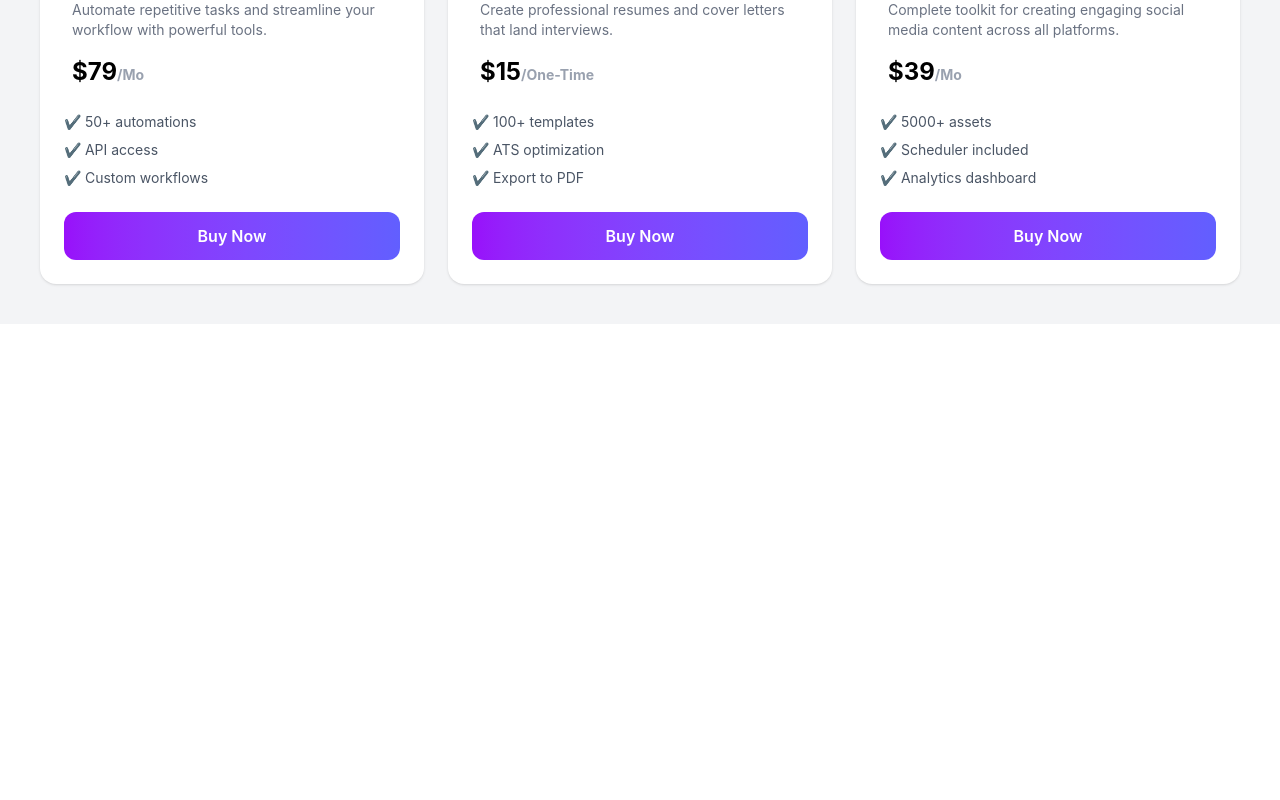
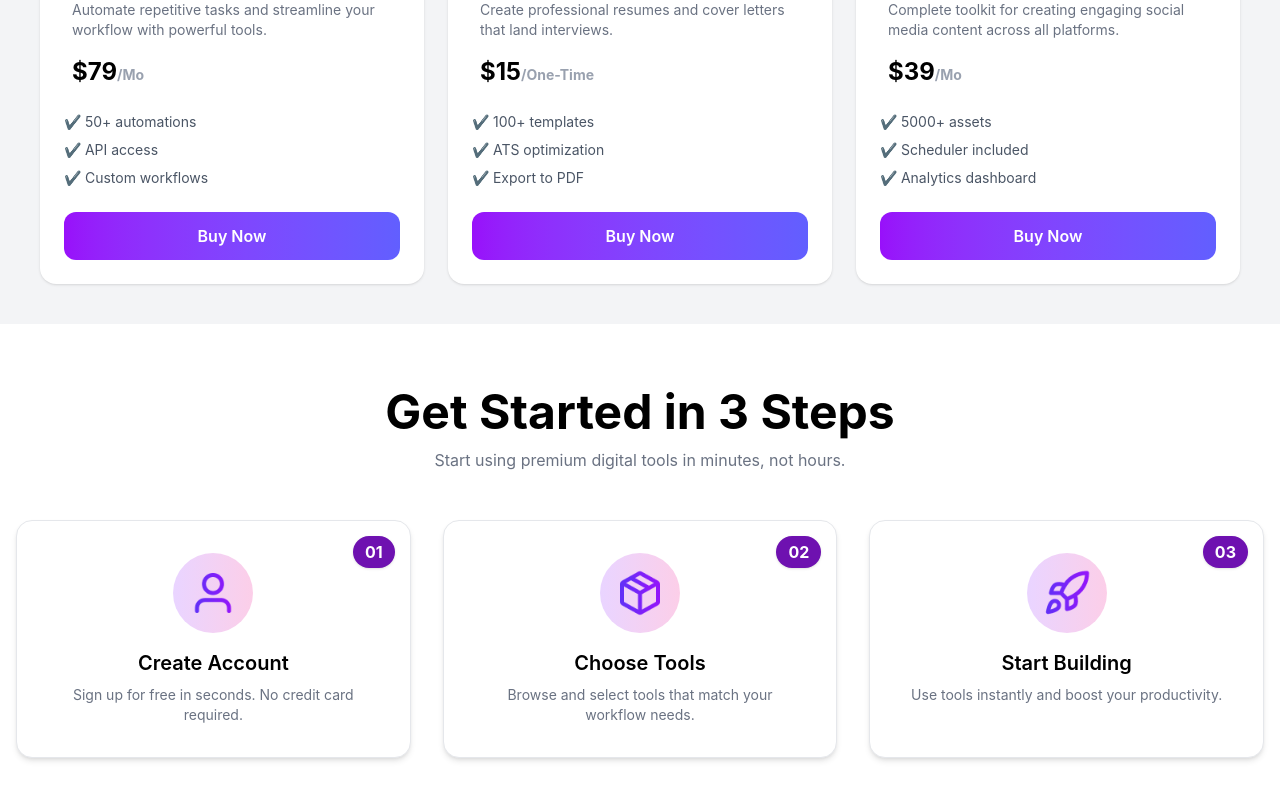
Before and after one commit to Mamun123123123/B13-A6-DigiTools-Platform, a React (Vite) app: page / in a window 1280 px wide. Shown: the part 1594-2394 px from the top of the page. Before the commit the page ends 1918 px from the top, so only its background shows below. Built offline with nearby package versions, Linux system fonts and the light colour scheme.

Commit message:
Steps Section

```diff
--- a/src/App.jsx
+++ b/src/App.jsx
@@ -4,6 +4,7 @@ import Navbar from './component/Navbar'
 import Banner from './banner/Banner'
 import State from './State/State'
 import MainSection from './MainSection/MainSection'
+import Started from './Started/Started'
 
 const App = () => {
     const [cart, setCart] = useState([]);
@@ -27,6 +28,7 @@ const App = () => {
       <MainSection cart={cart}
         addToCart={addToCart}
         removeFromCart={removeFromCart}/>
+        <Started />
     </>
   )
 }
--- /dev/null
+++ b/src/Started/Started.jsx
@@ -0,0 +1,64 @@
+import React from 'react'
+import img1 from "../assets/user.png"
+import img2 from "../assets/package.png"
+import img3 from "../assets/rocket.png"
+const Started = () => {
+    const steps = [
+  {
+    id: "01",
+    title: "Create Account",
+    description: "Sign up for free in seconds. No credit card required.",
+    img: img1,
+  },
+  {
+    id: "02",
+    title: "Choose Tools",
+    description: "Browse and select tools that match your workflow needs.",
+    img: img2,
+  },
+  {
+    id: "03",
+    title: "Start Building",
+    description: "Use tools instantly and boost your productivity.",
+    img: img3,
+  },
+];
+  return (
+    <>
+     <div className="max-w-7xl mx-auto py-16 px-4">
+      <div className="text-center mb-12 space-y-3">
+        <h2 className="text-3xl md:text-4xl lg:text-5xl font-bold">
+          Get Started in 3 Steps
+        </h2>
+        <p className="text-gray-500">
+          Start using premium digital tools in minutes, not hours.
+        </p>
+      </div>
+      <div className="grid grid-cols-1 md:grid-cols-3 gap-8">
+        {steps.map((step) => (
+          <div key={step.id} className="relative group">
+            <div className="bg-white p-8 rounded-2xl shadow-md hover:shadow-xl border border-gray-200 transition-all duration-300 text-center hover:-translate-y-2 h-full">
+
+              <div className="mx-auto w-20 h-20 mb-4 rounded-full bg-linear-to-r from-purple-200 to-pink-200 flex items-center justify-center overflow-hidden">
+                <img
+                  src={step.img}
+                  alt={step.title}
+                  className="w-12 h-12 object-contain"
+                />
+              </div>
+
+              <h3 className="text-xl font-semibold mb-2">{step.title}</h3>
+              <p className="text-gray-500 text-sm">{step.description}</p>
+            </div>
+            <div className="absolute top-4 right-4 bg-purple-800  text-white px-3 py-1 rounded-full text-base font-bold shadow-sm">
+              {step.id}
+            </div>
+          </div>
+        ))}
+      </div>
+    </div>
+    </>
+  )
+}
+
+export default Started
```
